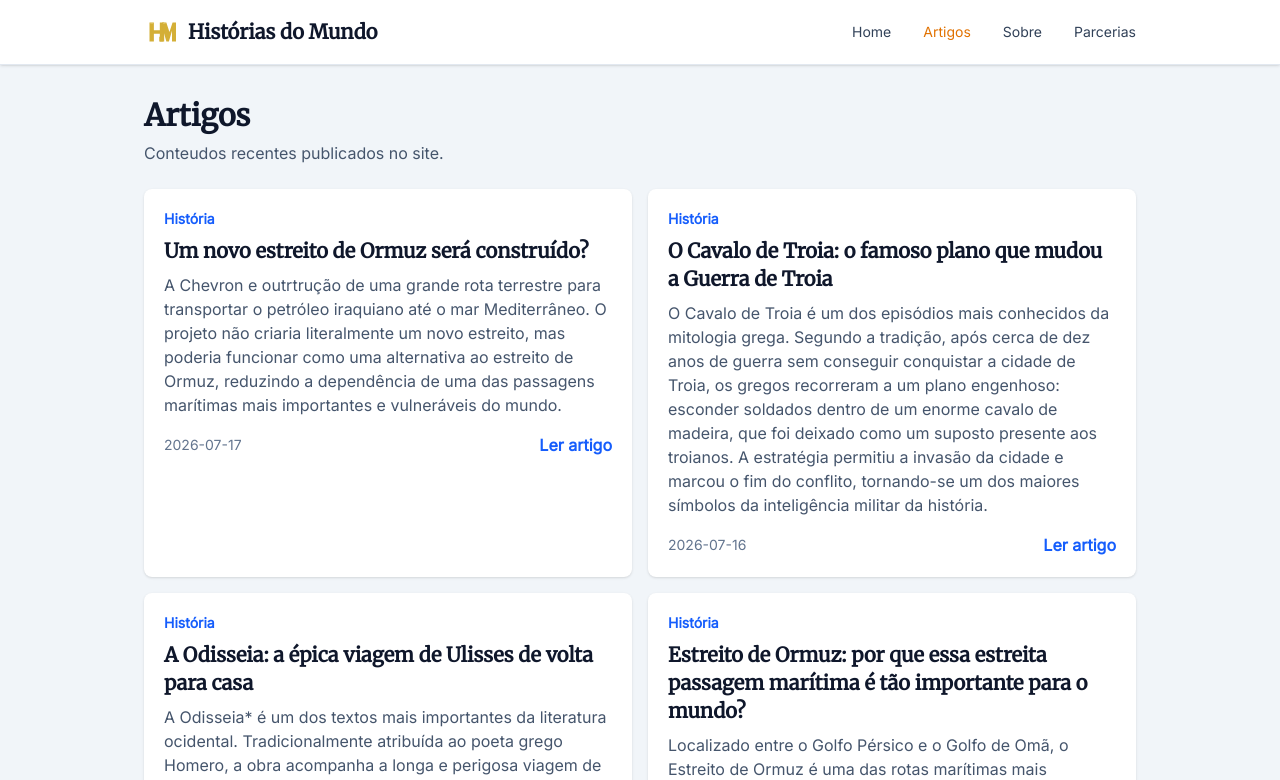
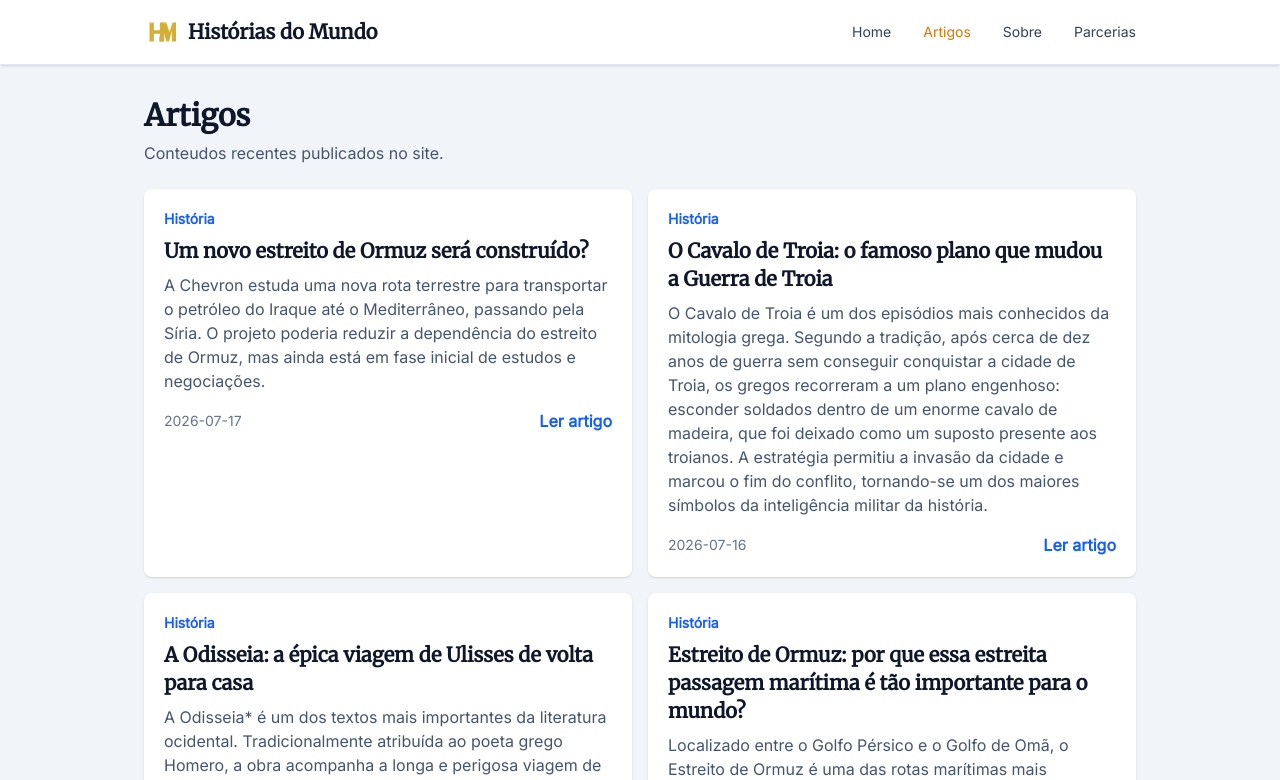
Before and after one commit to jordanlp19/Hist-rias-do-mundo, a React (Vite) app in the folder frontend/: page /artigos in a window 1280 px wide. Shown: the top 780 px of the page. Built offline with nearby package versions, Linux system fonts and the light colour scheme; what tailwind-animations would draw is missing.

Commit message:
corrigindo artigo

```diff
--- a/frontend/src/data/articles.js
+++ b/frontend/src/data/articles.js
@@ -289,7 +289,7 @@ Encyclopaedia Britannica - Verbetes sobre a Guerra de Troia, Odisseu e o Cavalo
     title: "Um novo estreito de Ormuz será construído?",
     slug: "Novo estreito de Ormuz",
     description:
-      "A Chevron e outrtrução de uma grande rota terrestre para transportar o petróleo iraquiano até o mar Mediterrâneo. O projeto não criaria literalmente um novo estreito, mas poderia funcionar como uma alternativa ao estreito de Ormuz, reduzindo a dependência de uma das passagens marítimas mais importantes e vulneráveis do mundo.",
+      "A Chevron estuda uma nova rota terrestre para transportar o petróleo do Iraque até o Mediterrâneo, passando pela Síria. O projeto poderia reduzir a dependência do estreito de Ormuz, mas ainda está em fase inicial de estudos e negociações.",
     category: "História",
     image: newOrmuziImage,
     date: "2026-07-17",
```
